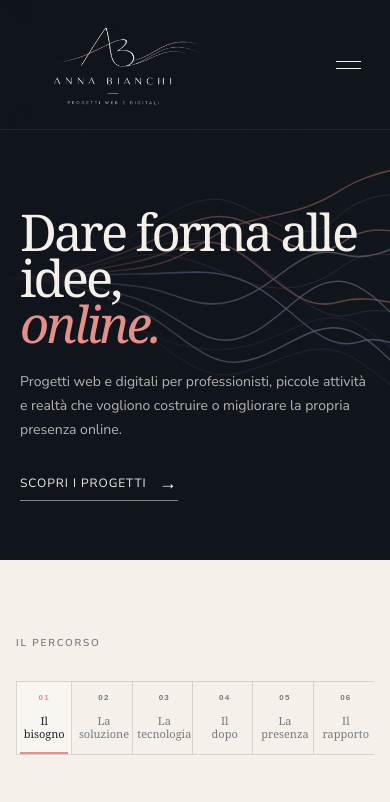
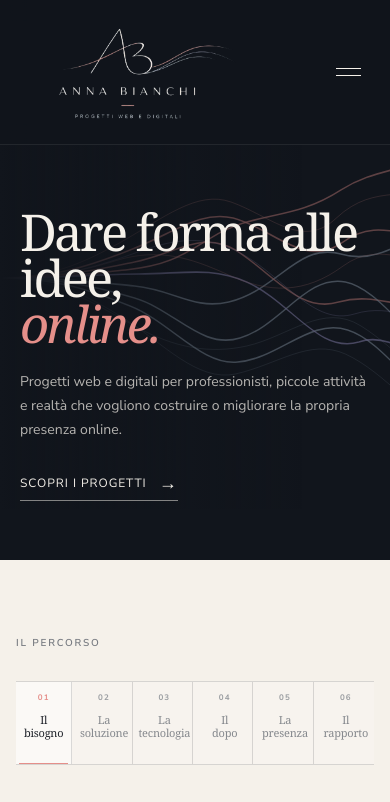
Before and after one commit to bianchiaanna-bit/Anna, a plain HTML site: page index.html in a window 390 px wide. Shown: the top 802 px of the page. Drawn offline with Linux system fonts and the light colour scheme.

Commit message:
Add files via upload

```diff
--- a/css/stile.css
+++ b/css/stile.css
@@ -423,6 +423,7 @@ SEZIONI GENERALI
   letter-spacing: -0.045em;
 }
 
+
 /* =========================================================
    IL PERCORSO — SEGNALIBRI ORIZZONTALI
    ========================================================= */
@@ -442,6 +443,7 @@ IL PERCORSO — SEGNALIBRI ORIZZONTALI
   z-index: 2;
 }
 
+
 /* =========================================================
    LABEL
    ========================================================= */
@@ -453,48 +455,61 @@ LABEL
 }
 
 
-
 /* =========================================================
    SEGNALIBRI
    ========================================================= */
 
 .story-tabs {
-  display: flex;
+  display: grid;
+  grid-template-columns: repeat(6, minmax(0, 1fr));
+
   width: 100%;
+  margin: 0;
+  padding: 0;
 
   border-top: 1px solid var(--border-light);
   border-bottom: 1px solid var(--border-light);
-}
+
+  background: rgba(255, 255, 255, 0.12);
+
+  overflow: hidden;
+}
+
+
+/* =========================================================
+   SINGOLO SEGNALIBRO
+   ========================================================= */
 
 .story-tab {
   position: relative;
 
-  flex: 1 1 0;
   min-width: 0;
+  width: 100%;
+  min-height: 112px;
 
   display: flex;
   flex-direction: column;
   align-items: flex-start;
   justify-content: center;
 
-  gap: 8px;
-
-  padding: 25px 20px 27px;
+  gap: 9px;
+
+  padding: 24px 22px 27px;
 
   border: 0;
   border-right: 1px solid var(--border-light);
 
   background: transparent;
 
-  color: #767A80;
+  color: #85888D;
 
   text-align: left;
 
   cursor: pointer;
 
   transition:
-    color 0.25s ease,
-    background 0.25s ease;
+    color 0.3s ease,
+    background 0.3s ease;
 }
 
 .story-tab:first-child {
@@ -502,36 +517,64 @@ LABEL
 }
 
 .story-tab:last-child {
-  border-right: 0;
-}
+  border-right: 1px solid var(--border-light);
+}
+
+
+/* =========================================================
+   NUMERO
+   ========================================================= */
 
 .story-tab-number {
-  font-family: Arial, sans-serif;
+  font-family: "Nunito Sans", sans-serif;
+
   font-size: 9px;
-  font-weight: 600;
-  letter-spacing: 0.15em;
+  font-weight: 700;
+  letter-spacing: 0.18em;
   line-height: 1;
 
-  transition: color 0.25s ease;
-}
+  color: #999CA0;
+
+  transition:
+    color 0.3s ease,
+    transform 0.3s ease;
+}
+
+
+/* =========================================================
+   TITOLO
+   ========================================================= */
 
 .story-tab-title {
+  display: block;
+
   font-family: Georgia, "Times New Roman", serif;
-  font-size: clamp(19px, 2vw, 27px);
+
+  font-size: clamp(20px, 2.1vw, 29px);
   font-weight: 400;
-  line-height: 1.1;
-
-  white-space: nowrap;
-
-  transition: color 0.25s ease;
-}
+
+  line-height: 1.02;
+  letter-spacing: -0.02em;
+
+  white-space: normal;
+
+  transition:
+    color 0.3s ease,
+    transform 0.3s ease;
+}
+
+
+/* =========================================================
+   INDICATORE ATTIVO
+   ========================================================= */
 
 .story-tab::after {
   content: "";
 
   position: absolute;
-  left: 20px;
-  right: 20px;
+
+  left: 14px;
+  right: 14px;
   bottom: -1px;
 
   height: 3px;
@@ -541,28 +584,55 @@ LABEL
   transform: scaleX(0);
   transform-origin: left;
 
-  transition: transform 0.3s ease;
-}
+  transition:
+    transform 0.4s cubic-bezier(.16, 1, .3, 1);
+}
+
+
+/* =========================================================
+   STATO ATTIVO
+   ========================================================= */
 
 .story-tab.is-active {
   color: var(--text-dark);
-  background: rgba(255, 255, 255, 0.32);
+  background: rgba(255, 255, 255, 0.48);
 }
 
 .story-tab.is-active .story-tab-number {
   color: var(--coral);
+  transform: translateX(2px);
+}
+
+.story-tab.is-active .story-tab-title {
+  transform: translateX(3px);
 }
 
 .story-tab.is-active::after {
   transform: scaleX(1);
 }
 
+
+/* =========================================================
+   HOVER
+   ========================================================= */
+
 @media (hover: hover) and (pointer: fine) {
+
   .story-tab:not(.is-active):hover {
+    color: var(--text-dark);
+    background: rgba(255, 255, 255, 0.28);
+  }
+
+  .story-tab:not(.is-active):hover .story-tab-number {
     color: var(--coral);
-    background: rgba(255, 255, 255, 0.22);
-  }
-}
+  }
+
+}
+
+
+/* =========================================================
+   FOCUS
+   ========================================================= */
 
 .story-tab:focus-visible {
   outline: 2px solid var(--coral);
@@ -577,7 +647,9 @@ LABEL
 
 .story-panel {
   position: relative;
+
   padding: 70px 0 80px;
+
   background: var(--cream);
   color: var(--text-dark);
 }
@@ -589,9 +661,15 @@ LABEL
 .story-panel h3 {
   margin: 0;
 
-  font-family: "Cormorant Garamond", Georgia, "Times New Roman", serif;
+  font-family:
+    "Cormorant Garamond",
+    Georgia,
+    "Times New Roman",
+    serif;
+
   font-size: clamp(46px, 5.5vw, 78px);
   font-weight: 500;
+
   line-height: 0.98;
   letter-spacing: -0.025em;
 
@@ -601,6 +679,134 @@ LABEL
 .story-panel > .section-content {
   width: 100%;
 }
+
+
+/* =========================================================
+   MOBILE
+   ========================================================= */
+
+@media (max-width: 650px) {
+
+  .story-section {
+    padding: 75px 0 90px;
+    overflow: hidden;
+  }
+
+  .story-content {
+    width: calc(100% - 32px);
+    max-width: 100%;
+  }
+
+  .story-section .section-label {
+    margin-bottom: 30px;
+  }
+
+
+  /* -------------------------------------------------------
+     SEGNALIBRI MOBILE
+     ------------------------------------------------------- */
+
+  .story-tabs {
+    grid-template-columns: repeat(6, minmax(0, 1fr));
+
+    width: 100%;
+    gap: 0;
+
+    border-top: 1px solid var(--border-light);
+    border-bottom: 1px solid var(--border-light);
+
+    background: rgba(255, 255, 255, 0.16);
+
+    overflow: hidden;
+  }
+
+
+  .story-tab {
+    min-width: 0;
+    width: 100%;
+    min-height: 82px;
+
+    padding: 13px 3px 15px;
+
+    align-items: center;
+    justify-content: center;
+
+    gap: 7px;
+
+    border-right: 1px solid var(--border-light);
+
+    text-align: center;
+  }
+
+  .story-tab:first-child {
+    border-left: 0;
+  }
+
+  .story-tab:last-child {
+    border-right: 0;
+  }
+
+
+  /* NUMERI */
+
+  .story-tab-number {
+    font-size: 8px;
+    letter-spacing: 0.14em;
+  }
+
+
+  /* TITOLI */
+
+  .story-tab-title {
+    max-width: 55px;
+
+    font-size: 12px;
+    line-height: 1.05;
+
+    white-space: normal;
+    overflow-wrap: normal;
+  }
+
+
+  /* LINEA ATTIVA */
+
+  .story-tab::after {
+    left: 5px;
+    right: 5px;
+    bottom: -1px;
+    height: 2px;
+  }
+
+
+  /* ATTIVO */
+
+  .story-tab.is-active {
+    background: rgba(255, 255, 255, 0.52);
+  }
+
+  .story-tab.is-active .story-tab-title {
+    transform: none;
+  }
+
+  .story-tab.is-active .story-tab-number {
+    transform: none;
+  }
+
+
+  /* -------------------------------------------------------
+     PANNELLO
+     ------------------------------------------------------- */
+
+  .story-panel {
+    padding: 50px 0 60px;
+  }
+
+  .story-panel h3 {
+    font-size: clamp(42px, 12vw, 62px);
+  }
+
+}
+
 
 
 /* =========================================================
@@ -2012,7 +2218,7 @@ LABEL
 
   .logo img {
     display: block;
-    width: 190px !important;
+    width: 220px !important;
     height: auto;
   }
 
--- a/js/script.js
+++ b/js/script.js
@@ -118,7 +118,7 @@ document.addEventListener("DOMContentLoaded", () => {
 
 
   /* =====================================================
-      SCROLL AUTOMATICO DEI TAB SU MOBILE
+    SCROLL DEI TAB SU MOBILE
     ===================================================== */
 
     if (
@@ -126,14 +126,25 @@ document.addEventListener("DOMContentLoaded", () => {
     storyTabs.length > 1
     ) {
 
-        tab.scrollIntoView({
-          behavior: "smooth",
-          inline: "center",
-          block: "nearest"
+    const tabsContainer = tab.parentElement;
+
+    if (tabsContainer) {
+
+        const tabLeft = tab.offsetLeft;
+        const tabWidth = tab.offsetWidth;
+        const containerWidth = tabsContainer.clientWidth;
+
+        const targetScroll =
+        tabLeft - (containerWidth - tabWidth) / 2;
+
+        tabsContainer.scrollTo({
+        left: Math.max(0, targetScroll),
+        behavior: "smooth"
         });
 
     }
 
+    }
 
       /* Accessibilità */
 
```
Lines whose indentation alone changed are shown as unchanged.
